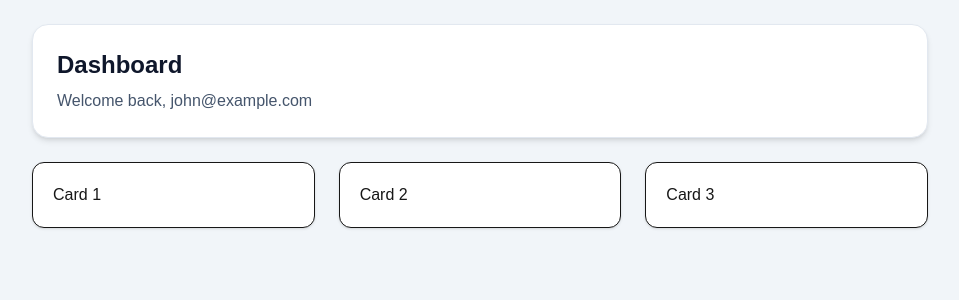
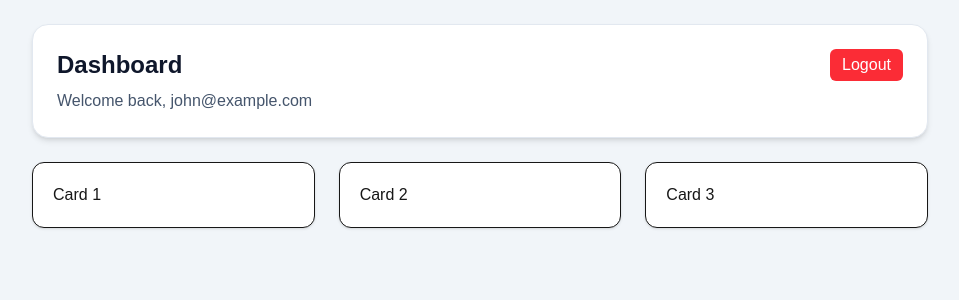
Before and after one commit to aonoexercist/next-gin, a Next.js app: page /dashboard in a window 1280 px wide. Shown: the top 300 px of the page, without its empty margins (160-1119 px from the left). Built offline with nearby package versions, Linux system fonts and the light colour scheme.

Commit message:
Refactor Dashboard component to include logout functionality and improve layout structure

```diff
--- a/app/dashboard/page.tsx
+++ b/app/dashboard/page.tsx
@@ -3,10 +3,22 @@
 import { useAuth } from "@/hooks/useAuth"
 import { useRouter } from "next/navigation"
 import { useEffect } from "react"
+import { logout } from "@/lib/auth"
 
 export default function Dashboard() {
   const { user, loading } = useAuth()
   const router = useRouter()
+
+  const handleLogout = async () => {
+    try {
+      await logout()
+    } catch (err) {
+      // swallow errors and continue to redirect
+      console.error("Logout failed", err)
+    } finally {
+      router.push("/login")
+    }
+  }
 
   useEffect(() => {
     if (!loading && !user) {
@@ -26,8 +38,20 @@ export default function Dashboard() {
     <div className="min-h-screen bg-slate-100 p-6">
       <div className="max-w-4xl mx-auto">
         <div className="bg-white p-6 rounded-2xl shadow-md border border-slate-200">
-          <h1 className="text-2xl font-bold text-slate-900">Dashboard</h1>
-          <p className="text-slate-600 mt-2">Welcome back, {user?.email}</p>
+          <div className="flex items-start justify-between">
+            <div>
+              <h1 className="text-2xl font-bold text-slate-900">Dashboard</h1>
+              <p className="text-slate-600 mt-2">Welcome back, {user?.email}</p>
+            </div>
+            <div>
+              <button
+                onClick={handleLogout}
+                className="px-3 py-1 bg-red-500 hover:bg-red-600 text-white rounded-md"
+              >
+                Logout
+              </button>
+            </div>
+          </div>
         </div>
 
         <div className="grid md:grid-cols-3 gap-6 mt-6">
```
